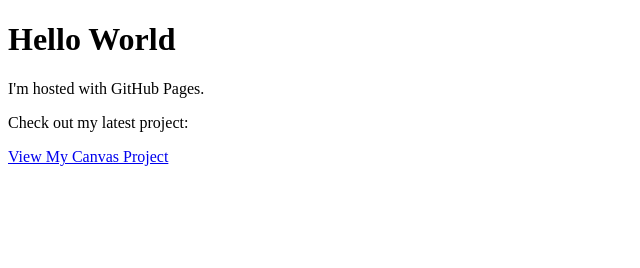
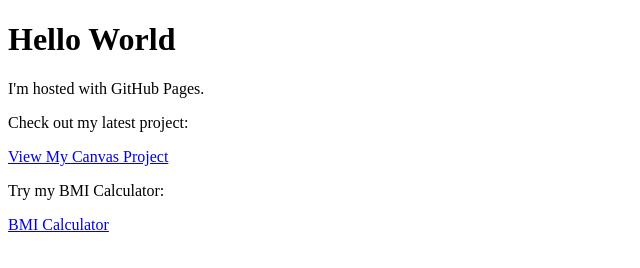
Before and after one commit to ndemeo3810/ndemeo3810.github.io, a plain HTML site: page index.html in a window 1280 px wide. Shown: the whole page, without its empty margins (0-640 px from the left). Drawn offline with Linux system fonts and the light colour scheme.

Commit message:
Update index.html

```diff
--- a/index.html
+++ b/index.html
@@ -3,10 +3,16 @@
 <body>
 <h1>Hello World</h1>
 <p>I'm hosted with GitHub Pages.</p>
-     <!-- Add a link to your Canvas Project -->
-    <p>Check out my latest project:</p>
-    <a href="https://github.com/ndemeo3810/sceneproject/" target="_blank">
-        View My Canvas Project
-    </a>
+
+<!-- Link to Canvas Project -->
+<p>Check out my latest project:</p>
+<a href="https://github.com/ndemeo3810/sceneproject/" target="_blank">
+    View My Canvas Project
+</a>
+
+<!-- Link to BMI Calculator -->
+<p>Try my BMI Calculator:</p>
+<a href="bmi/index.html" target="_blank">BMI Calculator</a>
+
 </body>
 </html>
```
